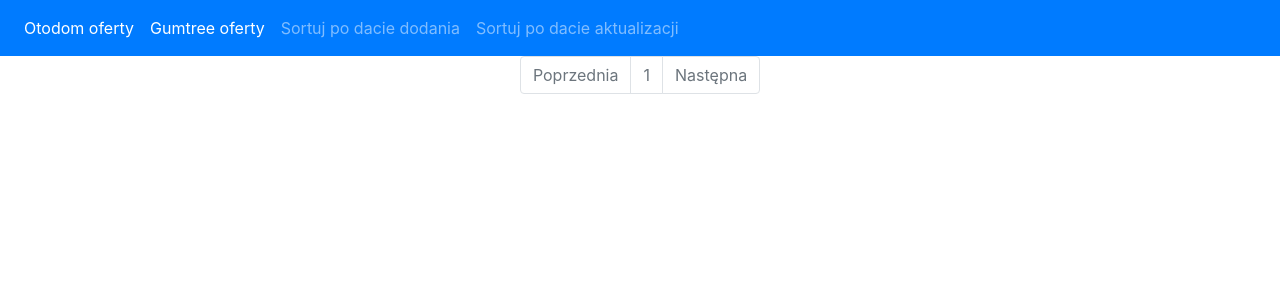
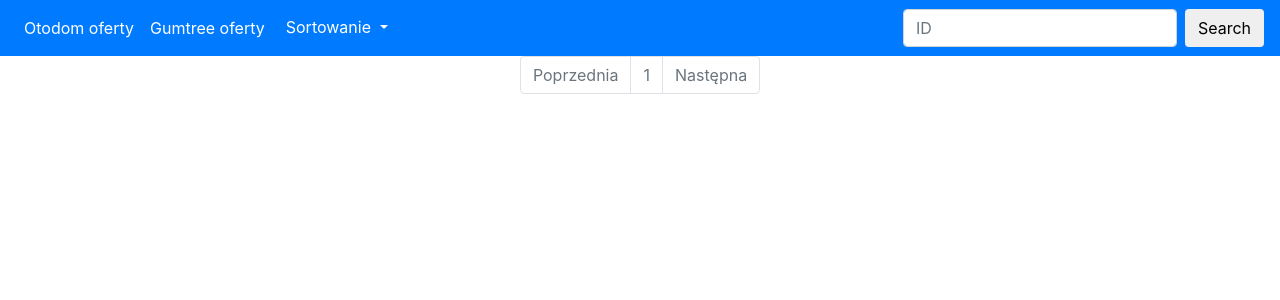
Before and after one commit to szoz/flat-scraper, a Flask app: page /1 in a window 1280 px wide. Shown: the top 300 px of the page. Run offline with Flask 2, Linux system fonts and the light colour scheme; data that the repository does not hold is empty; some libraries are stand-ins or nearby versions.

Commit message:
Updated navbar Added flat search field and sort dropdown menu

```diff
--- a/app.py
+++ b/app.py
@@ -19,7 +19,7 @@ def index():
     return redirect('/1')
 
 
-@app.route('/<int:page_num>')
+@app.route('/<int:page_num>', methods=['GET', 'POST'])
 def show_all_flats(page_num, flats_per_page=20):
     """Shows all flat records with pagination"""
     last_page = get_flat_count() // flats_per_page + 1
@@ -56,6 +56,12 @@ def show_flat(flat_id):
         return abort(404)
 
 
+@app.route('/id', methods=['POST'])
+def show_flat_post():
+    """TODO write a docstring"""
+    return redirect(f'/id/{request.form["id"]}')
+
+
 @app.route('/delete/<int:flat_id>')
 def remove_flat(flat_id):
     """Deletes one flat record with given flat_id."""
--- a/templates/all_flors.html
+++ b/templates/all_flors.html
@@ -1,11 +1,14 @@
 {% extends "base.html" %}
 {% block navbar %}
-    <li class="nav-item">
-      <a class="nav-link" href="{{ url_for('show_all_flats', page_num=1, sort='added') }}">Sortuj po dacie dodania</a>
-    </li>
-    <li class="nav-item">
-      <a class="nav-link" href="{{ url_for('show_all_flats', page_num=1, sort='updated') }}">Sortuj po dacie aktualizacji</a>
-    </li>
+    <div class="dropdown">
+      <button class="btn btn-primary dropdown-toggle" type="button" id="dropdownMenuButton" data-toggle="dropdown" aria-haspopup="true" aria-expanded="false" onclick={console}>
+        Sortowanie
+      </button>
+      <div class="dropdown-menu" aria-labelledby="dropdownMenuButton">
+        <a class="dropdown-item" href="{{ url_for('show_all_flats', page_num=1, sort='added') }}">Po dacie dodania</a>
+        <a class="dropdown-item" href="{{ url_for('show_all_flats', page_num=1, sort='updated') }}">Po dacie aktualizacji</a>
+      </div>
+    </div>
 {% endblock %}
 {% block statistics %}
 <table class="table table-borderless">
--- a/templates/base.html
+++ b/templates/base.html
@@ -8,7 +8,7 @@
   <link href="https://fonts.googleapis.com/icon?family=Material+Icons" rel="stylesheet">
 </head>
 <body>
-<nav class="navbar navbar-expand-sm bg-primary navbar-dark">
+  <nav class="navbar navbar-expand-sm bg-primary navbar-dark justify-content-between">
     <ul class="navbar-nav">
       <li class="nav-item active">
         <a class="nav-link" href="{{ url_for('show_all_flats', page_num=1) }}">Otodom oferty</a>
@@ -19,6 +19,10 @@
       {% block navbar %}
       {% endblock %}
     </ul>
+      <form class="form-inline my-2 my-lg-0" action="{{ url_for('show_flat_post') }}" method="post">
+        <input class="form-control mr-sm-2" type="number" name="id" placeholder="ID">
+        <button class="btn btn-outline my-2 my-sm-0" type="submit">Search</button>
+      </form>
   </nav>
   <div class="container">
     {% for offer in offers %}
@@ -90,5 +94,7 @@
   </div>
   {% block footer scoped %}
   {% endblock %}
-</body>
+<script src="https://code.jquery.com/jquery-3.3.1.slim.min.js" integrity="sha384-q8i/X+965DzO0rT7abK41JStQIAqVgRVzpbzo5smXKp4YfRvH+8abtTE1Pi6jizo" crossorigin="anonymous"></script>
+<script src="https://cdnjs.cloudflare.com/ajax/libs/popper.js/1.14.3/umd/popper.min.js" integrity="sha384-ZMP7rVo3mIykV+2+9J3UJ46jBk0WLaUAdn689aCwoqbBJiSnjAK/l8WvCWPIPm49" crossorigin="anonymous"></script>
+<script src="https://stackpath.bootstrapcdn.com/bootstrap/4.1.3/js/bootstrap.min.js" integrity="sha384-ChfqqxuZUCnJSK3+MXmPNIyE6ZbWh2IMqE241rYiqJxyMiZ6OW/JmZQ5stwEULTy" crossorigin="anonymous"></script></body>
 </html>
```
Also changed, not shown: templates/all_flors_gt.html (+11 -0 lines). Lines whose indentation alone changed are shown as unchanged.
